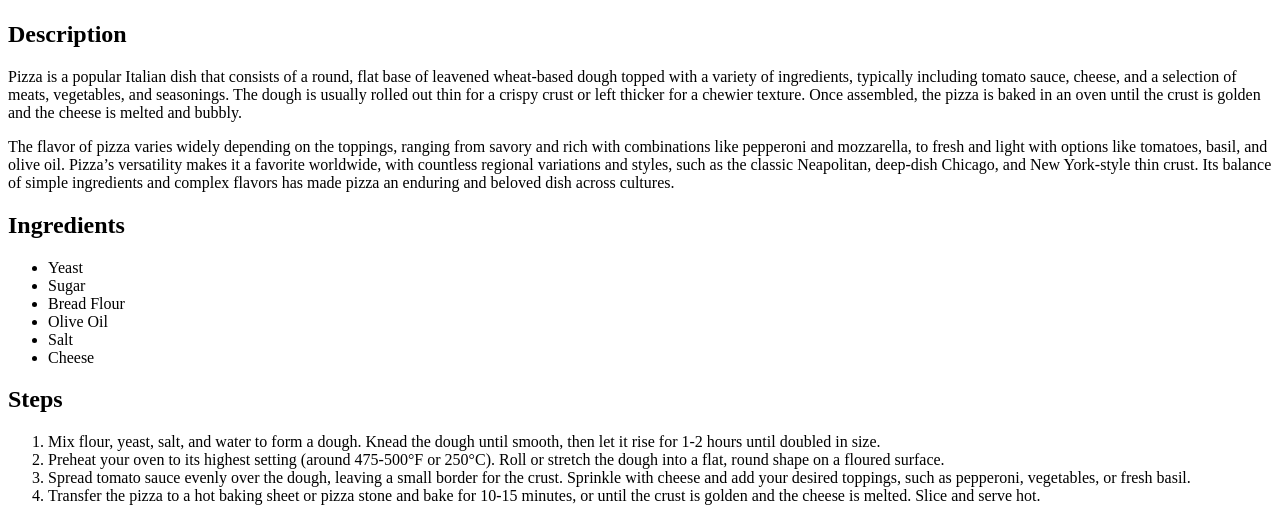
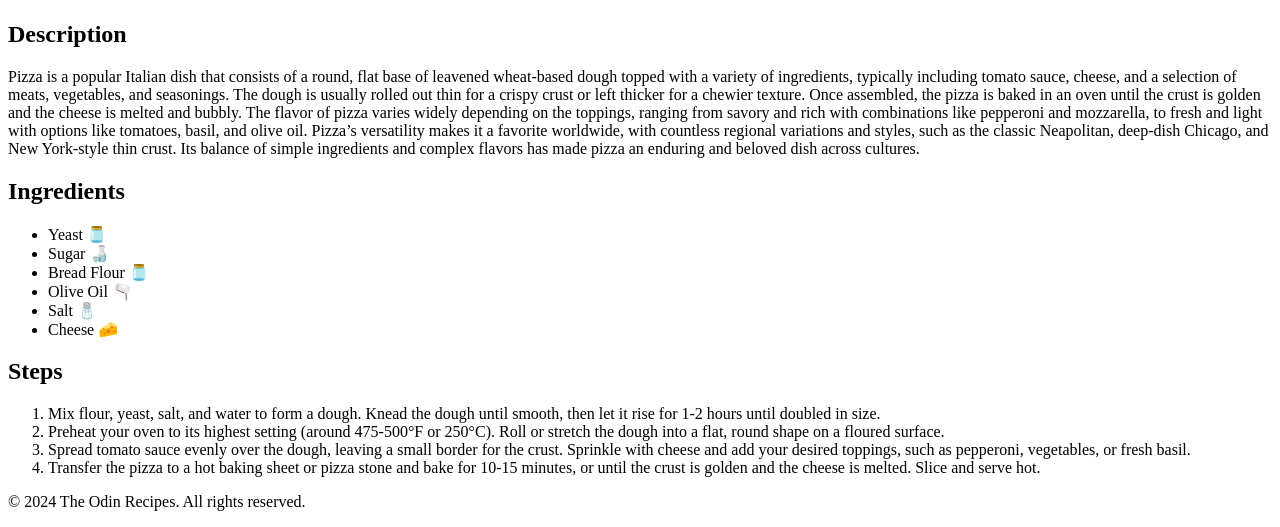
Before and after one commit to nlsnhub/odin-recipes, a plain HTML site: page recipes/pizza.html in a window 1280 px wide. Shown: the part 383-910 px from the top of the page. Drawn offline with Linux system fonts and the light colour scheme.

Commit message:
Stylesheet was linked in the each head section. classes and ids were added for accurate css targeting. Footer element was added to each body section.

```diff
--- a/recipes/pizza.html
+++ b/recipes/pizza.html
@@ -4,28 +4,31 @@
     <meta charset="UTF-8">
     <meta name="viewport" content="width=device-width, initial-scale=1.0">
     <title>Pizza Page</title>
+    <link rel="stylesheet" href="styles2.css">
+</head>
 
  <body>
 <h1>Pizza</h1>
 <img src="https://www.allrecipes.com/thmb/fu-ChBPkr18Y55dcBf7LTaVK9oI=/0x512/filters:no_upscale():max_bytes(150000):strip_icc():format(webp)/20171-quick-and-easy-pizza-crust-VilmaNg-4x3-f3d3bfe73e3a47b6b65a7da6de3f213d.jpg" alt="A picture of home made pizza">
 <h2>Description</h2>
-<p>Pizza is a popular Italian dish that consists of a round, flat base of leavened wheat-based dough topped with a variety of ingredients, typically including tomato sauce, cheese, and a selection of meats, vegetables, and seasonings. The dough is usually rolled out thin for a crispy crust or left thicker for a chewier texture. Once assembled, the pizza is baked in an oven until the crust is golden and the cheese is melted and bubbly.</p>
-<p>The flavor of pizza varies widely depending on the toppings, ranging from savory and rich with combinations like pepperoni and mozzarella, to fresh and light with options like tomatoes, basil, and olive oil. Pizza’s versatility makes it a favorite worldwide, with countless regional variations and styles, such as the classic Neapolitan, deep-dish Chicago, and New York-style thin crust. Its balance of simple ingredients and complex flavors has made pizza an enduring and beloved dish across cultures.</p>
-<h2>Ingredients</h2>
-<ul>
-    <li>Yeast</li>
-    <li>Sugar</li>
-    <li>Bread Flour</li>
-    <li>Olive Oil</li>
-    <li>Salt</li>
-    <li>Cheese</li>
+<p id="description">Pizza is a popular Italian dish that consists of a round, flat base of leavened wheat-based dough topped with a variety of ingredients, typically including tomato sauce, cheese, and a selection of meats, vegetables, and seasonings. The dough is usually rolled out thin for a crispy crust or left thicker for a chewier texture. Once assembled, the pizza is baked in an oven until the crust is golden and the cheese is melted and bubbly. The flavor of pizza varies widely depending on the toppings, ranging from savory and rich with combinations like pepperoni and mozzarella, to fresh and light with options like tomatoes, basil, and olive oil. Pizza’s versatility makes it a favorite worldwide, with countless regional variations and styles, such as the classic Neapolitan, deep-dish Chicago, and New York-style thin crust. Its balance of simple ingredients and complex flavors has made pizza an enduring and beloved dish across cultures.</p>
+<h2 id="ingredient-header">Ingredients</h2>
+<ul class="ingredients">
+    <li id="reditem">Yeast 🫙</li>
+    <li id="purpleitem">Sugar 🍶</li>
+    <li id="greyitem">Bread Flour 🫙</li>
+    <li id="whiteitem">Olive Oil 🫗</li>
+    <li id="yellowitem">Salt 🧂</li>
+    <li id="pinkitem">Cheese 🧀</li>
 </ul>
 <h2>Steps</h2>
-<ol>
+<ol class="steps">
     <li>Mix flour, yeast, salt, and water to form a dough. Knead the dough until smooth, then let it rise for 1-2 hours until doubled in size.</li>
     <li>Preheat your oven to its highest setting (around 475-500°F or 250°C). Roll or stretch the dough into a flat, round shape on a floured surface.</li>
     <li>Spread tomato sauce evenly over the dough, leaving a small border for the crust. Sprinkle with cheese and add your desired toppings, such as pepperoni, vegetables, or fresh basil.</li>
     <li>Transfer the pizza to a hot baking sheet or pizza stone and bake for 10-15 minutes, or until the crust is golden and the cheese is melted. Slice and serve hot.</li>
 </ol>
+<footer><p>&copy; 2024 The Odin Recipes. All rights reserved.</p>
+</footer>
 </body>
-</head>
+</html>
```
Also changed, not shown: recipes/lasagna.html (+13 -11 lines), recipes/spaghetti.html (+13 -13 lines).
